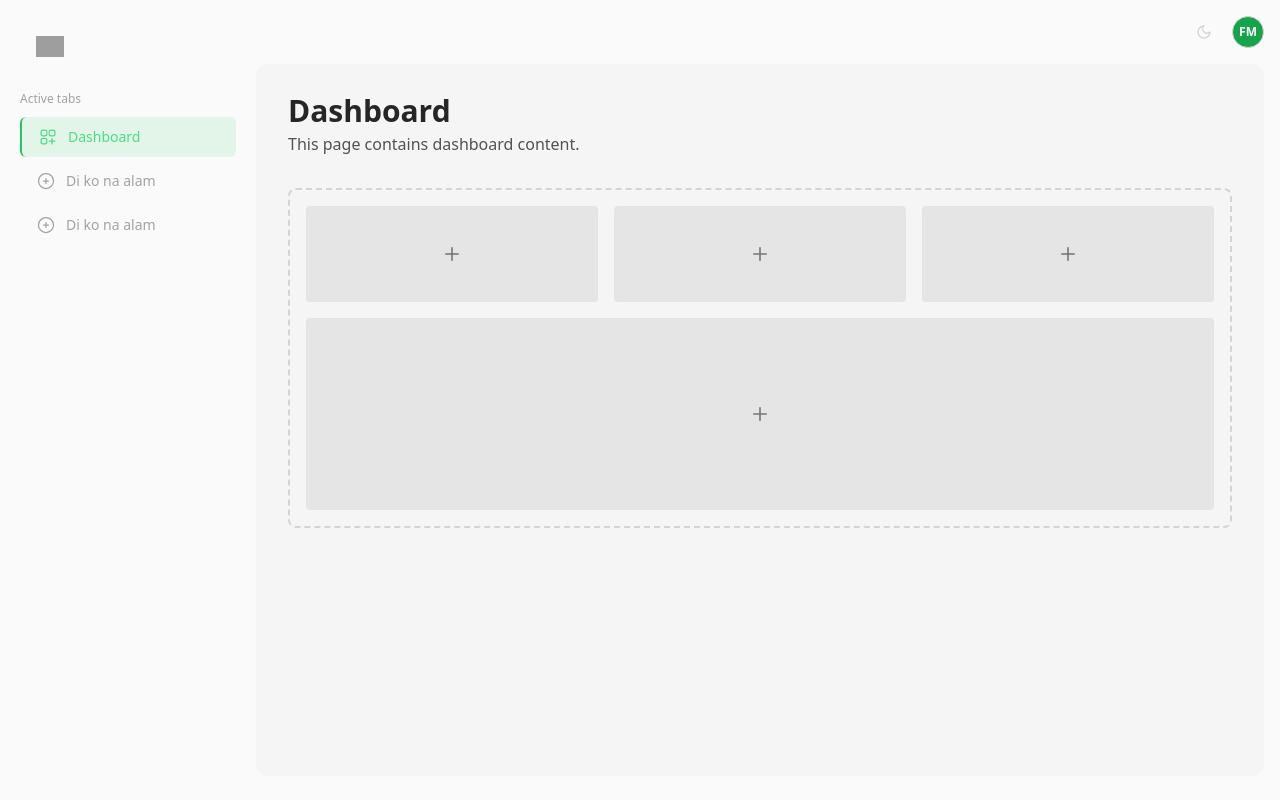
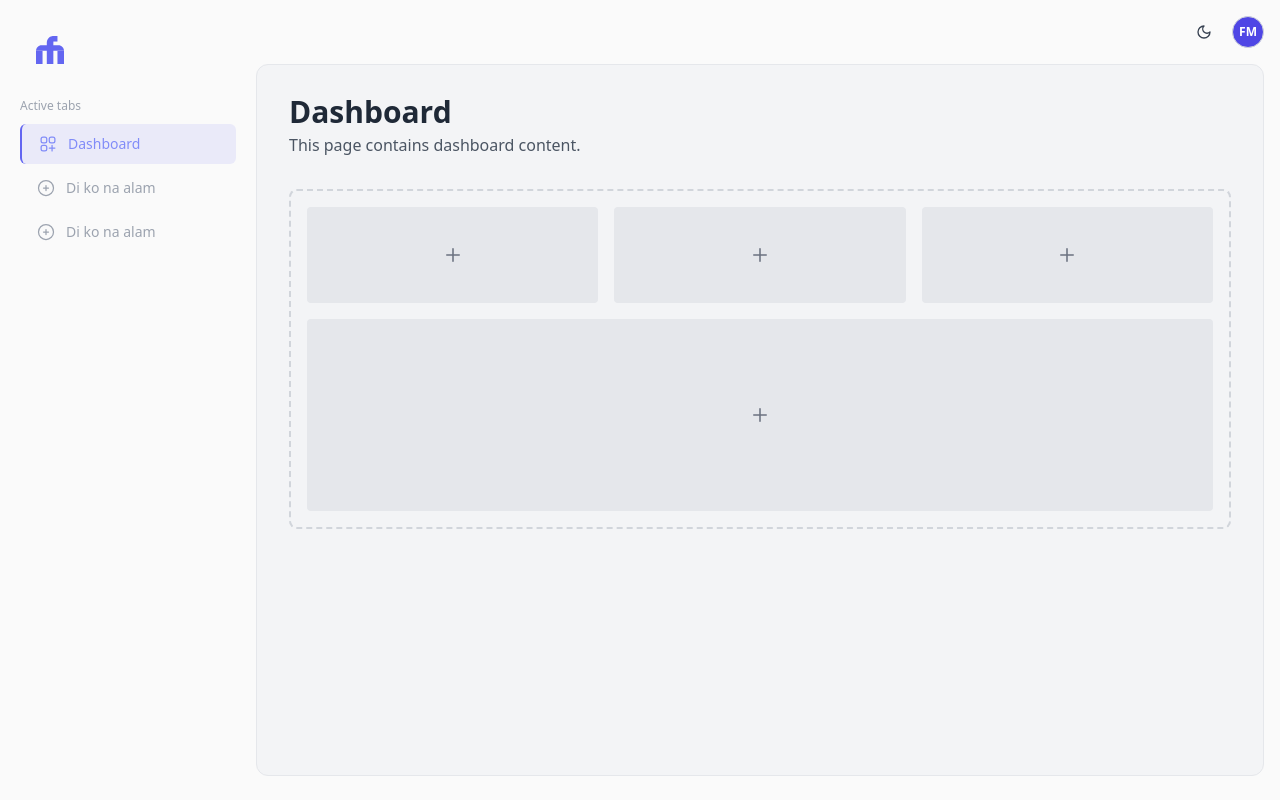
Before and after one commit to fwedwicc/WAC-Archives, a PHP site: page /layout.php in a window 1280 px wide. Run offline with PHP 8.4, Linux system fonts and the light colour scheme; some libraries are stand-ins or nearby versions; grey boxes are pictures that could not be loaded.

Commit message:
Changed the color palette for overall dark mode styles

```diff
--- a/src/dashboard.php
+++ b/src/dashboard.php
@@ -1,36 +1,36 @@
 <!-- Sample Content -->
 <div class="space-y-8">
   <div class="space-y-1.5">
-    <h2 class="text-3xl dark:text-neutral-200 text-neutral-800 leading-none font-semibold">Dashboard</h2>
-    <p class="dark:text-neutral-400 text-neutral-600">This page contains dashboard content.</p>
+    <h2 class="text-3xl dark:text-gray-200 text-gray-800 leading-none font-semibold">Dashboard</h2>
+    <p class="dark:text-gray-400 text-gray-600">This page contains dashboard content.</p>
   </div>
   <!-- Sample Containers -->
-  <div class="p-4 border-2 dark:border-neutral-600 border-neutral-300 border-dashed rounded-lg">
+  <div class="p-4 border-2 dark:border-gray-600 border-gray-300 border-dashed rounded-lg">
     <div class="grid grid-cols-3 gap-4 mb-4">
-      <div class="flex items-center justify-center h-24 rounded dark:bg-neutral-800 bg-neutral-200">
-        <p class="text-2xl text-neutral-500">
+      <div class="flex items-center justify-center h-24 rounded dark:bg-gray-900/40 bg-gray-200">
+        <p class="text-2xl text-gray-500">
           <svg class="w-3.5 h-3.5" aria-hidden="true" xmlns="http://www.w3.org/2000/svg" fill="none" viewBox="0 0 18 18">
             <path stroke="currentColor" stroke-linecap="round" stroke-linejoin="round" stroke-width="2" d="M9 1v16M1 9h16" />
           </svg>
         </p>
       </div>
-      <div class="flex items-center justify-center h-24 rounded dark:bg-neutral-800 bg-neutral-200">
-        <p class="text-2xl text-neutral-500">
+      <div class="flex items-center justify-center h-24 rounded dark:bg-gray-900/40 bg-gray-200">
+        <p class="text-2xl text-gray-500">
           <svg class="w-3.5 h-3.5" aria-hidden="true" xmlns="http://www.w3.org/2000/svg" fill="none" viewBox="0 0 18 18">
             <path stroke="currentColor" stroke-linecap="round" stroke-linejoin="round" stroke-width="2" d="M9 1v16M1 9h16" />
           </svg>
         </p>
       </div>
-      <div class="flex items-center justify-center h-24 rounded dark:bg-neutral-800 bg-neutral-200">
-        <p class="text-2xl text-neutral-500">
+      <div class="flex items-center justify-center h-24 rounded dark:bg-gray-900/40 bg-gray-200">
+        <p class="text-2xl text-gray-500">
           <svg class="w-3.5 h-3.5" aria-hidden="true" xmlns="http://www.w3.org/2000/svg" fill="none" viewBox="0 0 18 18">
             <path stroke="currentColor" stroke-linecap="round" stroke-linejoin="round" stroke-width="2" d="M9 1v16M1 9h16" />
           </svg>
         </p>
       </div>
     </div>
-    <div class="flex items-center justify-center h-48 rounded dark:bg-neutral-800 bg-neutral-200">
-      <p class="text-2xl text-neutral-500">
+    <div class="flex items-center justify-center h-48 rounded dark:bg-gray-900/40 bg-gray-200">
+      <p class="text-2xl text-gray-500">
         <svg class="w-3.5 h-3.5" aria-hidden="true" xmlns="http://www.w3.org/2000/svg" fill="none" viewBox="0 0 18 18">
           <path stroke="currentColor" stroke-linecap="round" stroke-linejoin="round" stroke-width="2" d="M9 1v16M1 9h16" />
         </svg>
--- a/src/layout.php
+++ b/src/layout.php
@@ -8,28 +8,36 @@
   <link href="./output.css" rel="stylesheet">
 </head>
 
-<body class="dark:bg-neutral-800 bg-neutral-50">
+<body class="dark:bg-[#192231] bg-neutral-50">
   <!-- Sidebar -->
   <aside class="lg:block hidden w-64 fixed h-screen p-5 space-y-7">
     <!-- Logo -->
-    <img src="../assets/FM-logo.png" alt="FM Logo" class="w-7 h-auto mt-4 ml-4">
+    <svg width="30" height="30" viewBox="0 0 30 30" fill="none" xmlns="http://www.w3.org/2000/svg" class="w-7 h-auto mt-4 ml-4">
+      <path d="M11.5762 7.01086C11.5762 3.13887 14.715 0 18.587 0V0V30H11.5762V7.01086Z" fill="#6366f1" />
+      <rect y="15.8986" width="7.01087" height="14.1014" fill="#6366f1" />
+      <rect x="22.9893" y="15.8986" width="7.01087" height="14.1014" fill="#6366f1" />
+      <path
+        d="M24.0553 9.95392C27.3385 9.95392 30 12.6155 30 15.8986V15.8986L1.52588e-05 15.8986V15.8986C1.52588e-05 12.6155 2.66155 9.95392 5.94472 9.95392L24.0553 9.95392Z"
+        fill="#6366f1" />
+      <rect x="22.9893" width="5.9447" height="5.38043" transform="rotate(90 22.9893 0)" fill="#6366f1" />
+    </svg>
     <!-- Navigation Buttons -->
     <div class="space-y-2">
-      <span class="text-neutral-400 text-xs">Active tabs</span>
+      <span class="text-gray-400 text-xs font-medium">Active tabs</span>
       <nav class="flex flex-col gap-1" aria-label="Tabs" role="tablist" aria-orientation="vertical">
-        <button type="button" class="hs-tab-active:bg-green-500/10 hs-tab-active:border-l-green-500 hs-tab-active:border-l-2 hs-tab-active:text-green-400 py-2.5 px-4 inline-flex items-center gap-2.5 hover:bg-neutral-700/20 text-sm font-medium text-center text-neutral-400 rounded-md hover:text-neutral-200 focus:outline-none focus:text-gray-700 disabled:opacity-50 disabled:pointer-events-none active transition ease-in-out duration-300" id="dashboard-item" aria-selected="true" data-hs-tab="#dashboard-tab" aria-controls="dashboard-tab" role="tab">
+        <button type="button" class="hs-tab-active:bg-indigo-500/10 hs-tab-active:border-l-indigo-500 hs-tab-active:border-l-2 hs-tab-active:text-indigo-400 py-2.5 px-4 inline-flex items-center gap-2.5 hover:bg-gray-700/10 text-sm font-medium text-center text-gray-400 rounded-md hover:text-gray-200 focus:outline-none focus:text-gray-700 disabled:opacity-50 disabled:pointer-events-none active transition ease-in-out duration-300" id="dashboard-item" aria-selected="true" data-hs-tab="#dashboard-tab" aria-controls="dashboard-tab" role="tab">
           <svg xmlns="http://www.w3.org/2000/svg" fill="none" viewBox="0 0 24 24" stroke-width="1.5" stroke="currentColor" class="size-5">
             <path stroke-linecap="round" stroke-linejoin="round" d="M13.5 16.875h3.375m0 0h3.375m-3.375 0V13.5m0 3.375v3.375M6 10.5h2.25a2.25 2.25 0 0 0 2.25-2.25V6a2.25 2.25 0 0 0-2.25-2.25H6A2.25 2.25 0 0 0 3.75 6v2.25A2.25 2.25 0 0 0 6 10.5Zm0 9.75h2.25A2.25 2.25 0 0 0 10.5 18v-2.25a2.25 2.25 0 0 0-2.25-2.25H6a2.25 2.25 0 0 0-2.25 2.25V18A2.25 2.25 0 0 0 6 20.25Zm9.75-9.75H18a2.25 2.25 0 0 0 2.25-2.25V6A2.25 2.25 0 0 0 18 3.75h-2.25A2.25 2.25 0 0 0 13.5 6v2.25a2.25 2.25 0 0 0 2.25 2.25Z" />
           </svg>
           Dashboard
         </button>
-        <button type="button" class="hs-tab-active:bg-green-500/10 hs-tab-active:border-l-green-500 hs-tab-active:border-l-2 hs-tab-active:text-green-400 py-2.5 px-4 inline-flex items-center gap-2.5 hover:bg-neutral-700/20 text-sm font-medium text-center text-neutral-400 rounded-md hover:text-neutral-200 focus:outline-none focus:text-gray-700 disabled:opacity-50 disabled:pointer-events-none transition ease-in-out duration-300" id="card-type-tab-item-2" aria-selected="false" data-hs-tab="#card-type-tab-2" aria-controls="card-type-tab-2" role="tab">
+        <button type="button" class="hs-tab-active:bg-indigo-500/10 hs-tab-active:border-l-indigo-500 hs-tab-active:border-l-2 hs-tab-active:text-indigo-400 py-2.5 px-4 inline-flex items-center gap-2.5 hover:bg-gray-700/10 text-sm font-medium text-center text-gray-400 rounded-md hover:text-gray-200 focus:outline-none focus:text-gray-700 disabled:opacity-50 disabled:pointer-events-none transition ease-in-out duration-300" id="card-type-tab-item-2" aria-selected="false" data-hs-tab="#card-type-tab-2" aria-controls="card-type-tab-2" role="tab">
           <svg xmlns="http://www.w3.org/2000/svg" fill="none" viewBox="0 0 24 24" stroke-width="1.5" stroke="currentColor" class="size-5">
             <path stroke-linecap="round" stroke-linejoin="round" d="M12 9v6m3-3H9m12 0a9 9 0 1 1-18 0 9 9 0 0 1 18 0Z" />
           </svg>
           Di ko na alam
         </button>
-        <button type="button" class="hs-tab-active:bg-green-500/10 hs-tab-active:border-l-green-500 hs-tab-active:border-l-2 hs-tab-active:text-green-400 py-2.5 px-4 inline-flex items-center gap-2.5 hover:bg-neutral-700/20 text-sm font-medium text-center text-neutral-400 rounded-md hover:text-neutral-200 focus:outline-none focus:text-gray-700 disabled:opacity-50 disabled:pointer-events-none transition ease-in-out duration-300" id="card-type-tab-item-3" aria-selected="false" data-hs-tab="#card-type-tab-3" aria-controls="card-type-tab-3" role="tab">
+        <button type="button" class="hs-tab-active:bg-indigo-500/10 hs-tab-active:border-l-indigo-500 hs-tab-active:border-l-2 hs-tab-active:text-indigo-400 py-2.5 px-4 inline-flex items-center gap-2.5 hover:bg-gray-700/10 text-sm font-medium text-center text-gray-400 rounded-md hover:text-gray-200 focus:outline-none focus:text-gray-700 disabled:opacity-50 disabled:pointer-events-none transition ease-in-out duration-300" id="card-type-tab-item-3" aria-selected="false" data-hs-tab="#card-type-tab-3" aria-controls="card-type-tab-3" role="tab">
           <svg xmlns="http://www.w3.org/2000/svg" fill="none" viewBox="0 0 24 24" stroke-width="1.5" stroke="currentColor" class="size-5">
             <path stroke-linecap="round" stroke-linejoin="round" d="M12 9v6m3-3H9m12 0a9 9 0 1 1-18 0 9 9 0 0 1 18 0Z" />
           </svg>
@@ -43,14 +51,14 @@
     <!-- Content Header -->
     <header class="flex justify-end items-start gap-3 h-12">
       <!-- Theme Toggle -->
-      <button type="button" class="hs-dark-mode-active:hidden block hs-dark-mode font-medium text-neutral-300 rounded-full hover:bg-neutral-500/20 transition duration-300 ease-in-out focus:outline-none focus:bg-gray-200" data-hs-theme-click-value="dark">
+      <button type="button" class="hs-dark-mode-active:hidden block hs-dark-mode font-medium dark:text-gray-300 text-gray-700 rounded-full hover:bg-gray-500/20 transition duration-300 ease-in-out focus:outline-none focus:bg-gray-200" data-hs-theme-click-value="dark">
         <span class="group inline-flex shrink-0 justify-center items-center size-8">
           <svg class="shrink-0 size-4" xmlns="http://www.w3.org/2000/svg" width="24" height="24" viewBox="0 0 24 24" fill="none" stroke="currentColor" stroke-width="2" stroke-linecap="round" stroke-linejoin="round">
             <path d="M12 3a6 6 0 0 0 9 9 9 9 0 1 1-9-9Z"></path>
           </svg>
         </span>
       </button>
-      <button type="button" class="hs-dark-mode-active:block hidden hs-dark-mode font-medium text-neutral-300 rounded-full hover:bg-neutral-500/20 transition duration-300 ease-in-out focus:outline-none focus:bg-gray-200" data-hs-theme-click-value="light">
+      <button type="button" class="hs-dark-mode-active:block hidden hs-dark-mode font-medium dark:text-gray-300 text-gray-700 rounded-full hover:bg-gray-500/20 transition duration-300 ease-in-out focus:outline-none focus:bg-gray-200" data-hs-theme-click-value="light">
         <span class="group inline-flex shrink-0 justify-center items-center size-8">
           <svg class="shrink-0 size-4" xmlns="http://www.w3.org/2000/svg" width="24" height="24" viewBox="0 0 24 24" fill="none" stroke="currentColor" stroke-width="2" stroke-linecap="round" stroke-linejoin="round">
             <circle cx="12" cy="12" r="4"></circle>
@@ -66,11 +74,11 @@
         </span>
       </button>
       <!-- Profile Dropdown -->
-      <span class="inline-flex items-center justify-center size-8 text-xs font-semibold rounded-full leading-none border border-neutral-300 bg-green-600 text-white">
+      <span class="inline-flex items-center justify-center size-8 text-xs font-semibold rounded-full leading-none border border-gray-300 bg-indigo-600 text-white">
         FM
       </span>
     </header>
-    <div class="dark:bg-neutral-700/20 bg-neutral-100 border dark:border-neutral-600/20 border-none p-8 rounded-xl h-full custom-scrollbar overflow-auto">
+    <div class="dark:bg-gray-800 bg-gray-100 border dark:border-gray-700/50 p-8 rounded-xl h-full custom-scrollbar overflow-auto">
       <!-- Tab 1 -->
       <div id="dashboard-tab" role="tabpanel" aria-labelledby="dashboard-item">
         <?php
--- a/src/output.css
+++ b/src/output.css
@@ -1002,18 +978,19 @@ video {
   background-color: rgb(22 163 74 / var(--tw-bg-opacity));
 }
 
-.bg-neutral-300 {
-  --tw-bg-opacity: 1;
-  background-color: rgb(212 212 212 / var(--tw-bg-opacity));
-}
-
-.bg-neutral-700\/20 {
-  background-color: rgb(64 64 64 / 0.2);
-}
-
-.bg-neutral-800 {
-  --tw-bg-opacity: 1;
-  background-color: rgb(38 38 38 / var(--tw-bg-opacity));
+.bg-neutral-100 {
+  --tw-bg-opacity: 1;
+  background-color: rgb(245 245 245 / var(--tw-bg-opacity));
+}
+
+.bg-neutral-200 {
+  --tw-bg-opacity: 1;
+  background-color: rgb(229 229 229 / var(--tw-bg-opacity));
+}
+
+.bg-neutral-50 {
+  --tw-bg-opacity: 1;
+  background-color: rgb(250 250 250 / var(--tw-bg-opacity));
 }
 
 .bg-white {
@@ -1021,19 +998,14 @@ video {
   background-color: rgb(255 255 255 / var(--tw-bg-opacity));
 }
 
-.bg-neutral-200 {
-  --tw-bg-opacity: 1;
-  background-color: rgb(229 229 229 / var(--tw-bg-opacity));
-}
-
-.bg-neutral-100 {
-  --tw-bg-opacity: 1;
-  background-color: rgb(245 245 245 / var(--tw-bg-opacity));
-}
-
-.bg-neutral-50 {
-  --tw-bg-opacity: 1;
-  background-color: rgb(250 250 250 / var(--tw-bg-opacity));
+.bg-indigo-600 {
+  --tw-bg-opacity: 1;
+  background-color: rgb(79 70 229 / var(--tw-bg-opacity));
+}
+
+.bg-gray-100 {
+  --tw-bg-opacity: 1;
+  background-color: rgb(243 244 246 / var(--tw-bg-opacity));
 }
 
 .bg-opacity-50 {
@@ -1176,19 +1143,39 @@ video {
   color: rgb(115 115 115 / var(--tw-text-opacity));
 }
 
+.text-neutral-600 {
+  --tw-text-opacity: 1;
+  color: rgb(82 82 82 / var(--tw-text-opacity));
+}
+
+.text-neutral-800 {
+  --tw-text-opacity: 1;
+  color: rgb(38 38 38 / var(--tw-text-opacity));
+}
+
 .text-white {
   --tw-text-opacity: 1;
   color: rgb(255 255 255 / var(--tw-text-opacity));
 }
 
-.text-neutral-800 {
-  --tw-text-opacity: 1;
-  color: rgb(38 38 38 / var(--tw-text-opacity));
-}
-
-.text-neutral-600 {
-  --tw-text-opacity: 1;
-  color: rgb(82 82 82 / var(--tw-text-opacity));
+.text-gray-400 {
+  --tw-text-opacity: 1;
+  color: rgb(156 163 175 / var(--tw-text-opacity));
+}
+
+.text-gray-600 {
+  --tw-text-opacity: 1;
+  color: rgb(75 85 99 / var(--tw-text-opacity));
+}
+
+.text-gray-300 {
+  --tw-text-opacity: 1;
+  color: rgb(209 213 219 / var(--tw-text-opacity));
+}
+
+.text-gray-700 {
+  --tw-text-opacity: 1;
+  color: rgb(55 65 81 / var(--tw-text-opacity));
 }
 
 .opacity-0 {
@@ -1327,36 +1335,41 @@ video {
   border-left-width: 2px;
 }
 
+[data-hs-tab].active.hs-tab-active\:border-l-green-500 {
+  --tw-border-opacity: 1;
+  border-left-color: rgb(34 197 94 / var(--tw-border-opacity));
+}
+
 [data-hs-tab].active.hs-tab-active\:border-l-indigo-500 {
   --tw-border-opacity: 1;
   border-left-color: rgb(99 102 241 / var(--tw-border-opacity));
 }
 
-[data-hs-tab].active.hs-tab-active\:border-l-green-500 {
+[data-hs-tab].active.hs-tab-active\:bg-green-500\/10 {
+  background-color: rgb(34 197 94 / 0.1);
+}
+
+[data-hs-tab].active.hs-tab-active\:bg-indigo-500\/10 {
+  background-color: rgb(99 102 241 / 0.1);
+}
+
+[data-hs-tab].active.hs-tab-active\:text-green-400 {
+  --tw-text-opacity: 1;
+  color: rgb(74 222 128 / var(--tw-text-opacity));
+}
+
+[data-hs-tab].active.hs-tab-active\:text-indigo-400 {
+  --tw-text-opacity: 1;
+  color: rgb(129 140 248 / var(--tw-text-opacity));
+}
+
+[data-hs-tab].active .hs-tab-active\:border-l-2 {
+  border-left-width: 2px;
+}
+
+[data-hs-tab].active .hs-tab-active\:border-l-green-500 {
   --tw-border-opacity: 1;
   border-left-color: rgb(34 197 94 / var(--tw-border-opacity));
-}
-
-[data-hs-tab].active.hs-tab-active\:bg-indigo-500\/10 {
-  background-color: rgb(99 102 241 / 0.1);
-}
-
-[data-hs-tab].active.hs-tab-active\:bg-green-500\/10 {
-  background-color: rgb(34 197 94 / 0.1);
-}
-
-[data-hs-tab].active.hs-tab-active\:text-indigo-400 {
-  --tw-text-opacity: 1;
-  color: rgb(129 140 248 / var(--tw-text-opacity));
-}
-
-[data-hs-tab].active.hs-tab-active\:text-green-400 {
-  --tw-text-opacity: 1;
-  color: rgb(74 222 128 / var(--tw-text-opacity));
-}
-
-[data-hs-tab].active .hs-tab-active\:border-l-2 {
-  border-left-width: 2px;
 }
 
 [data-hs-tab].active .hs-tab-active\:border-l-indigo-500 {
```
Also changed, not shown: other parts of src/output.css (+118 -57 lines).
